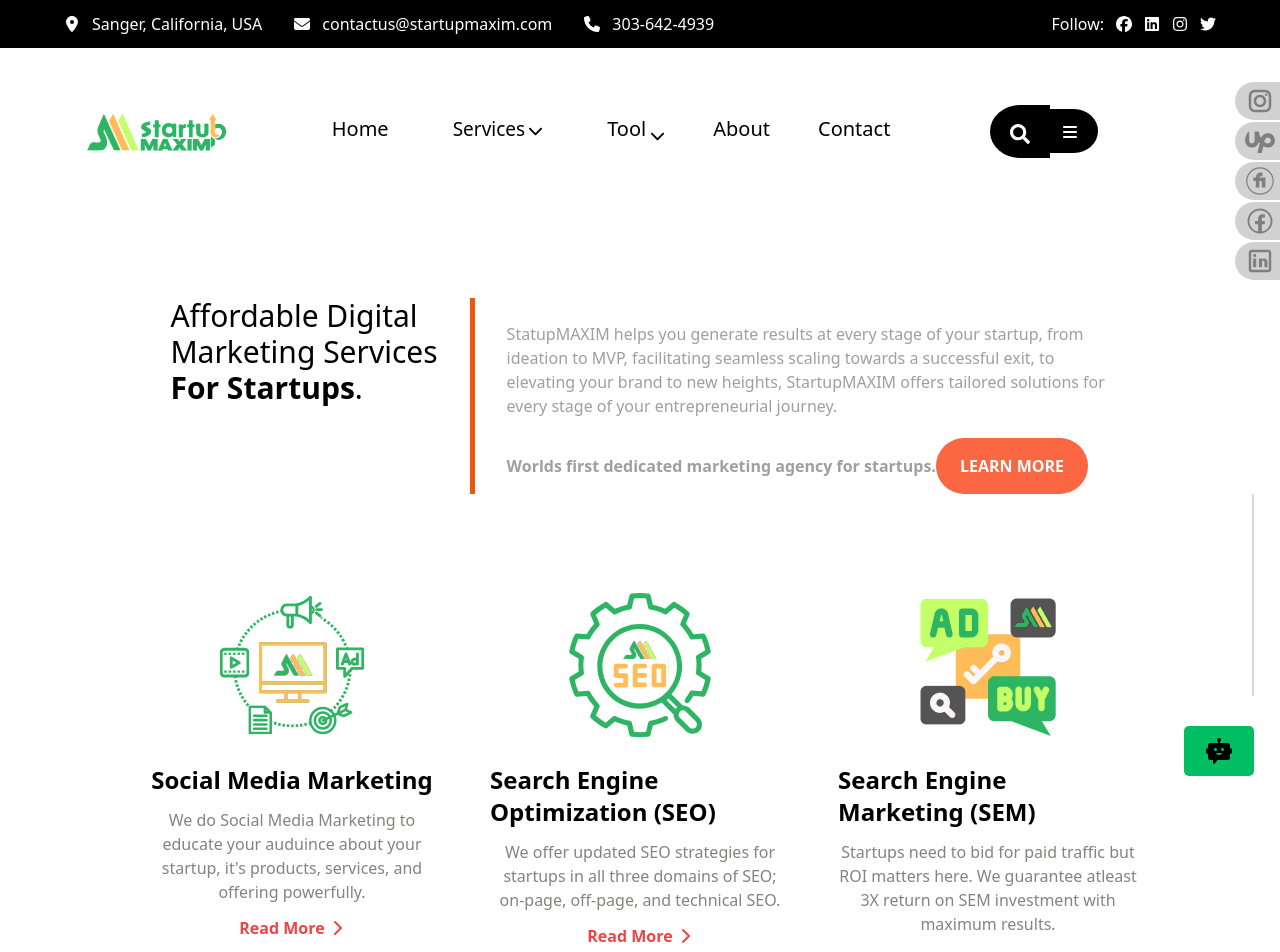
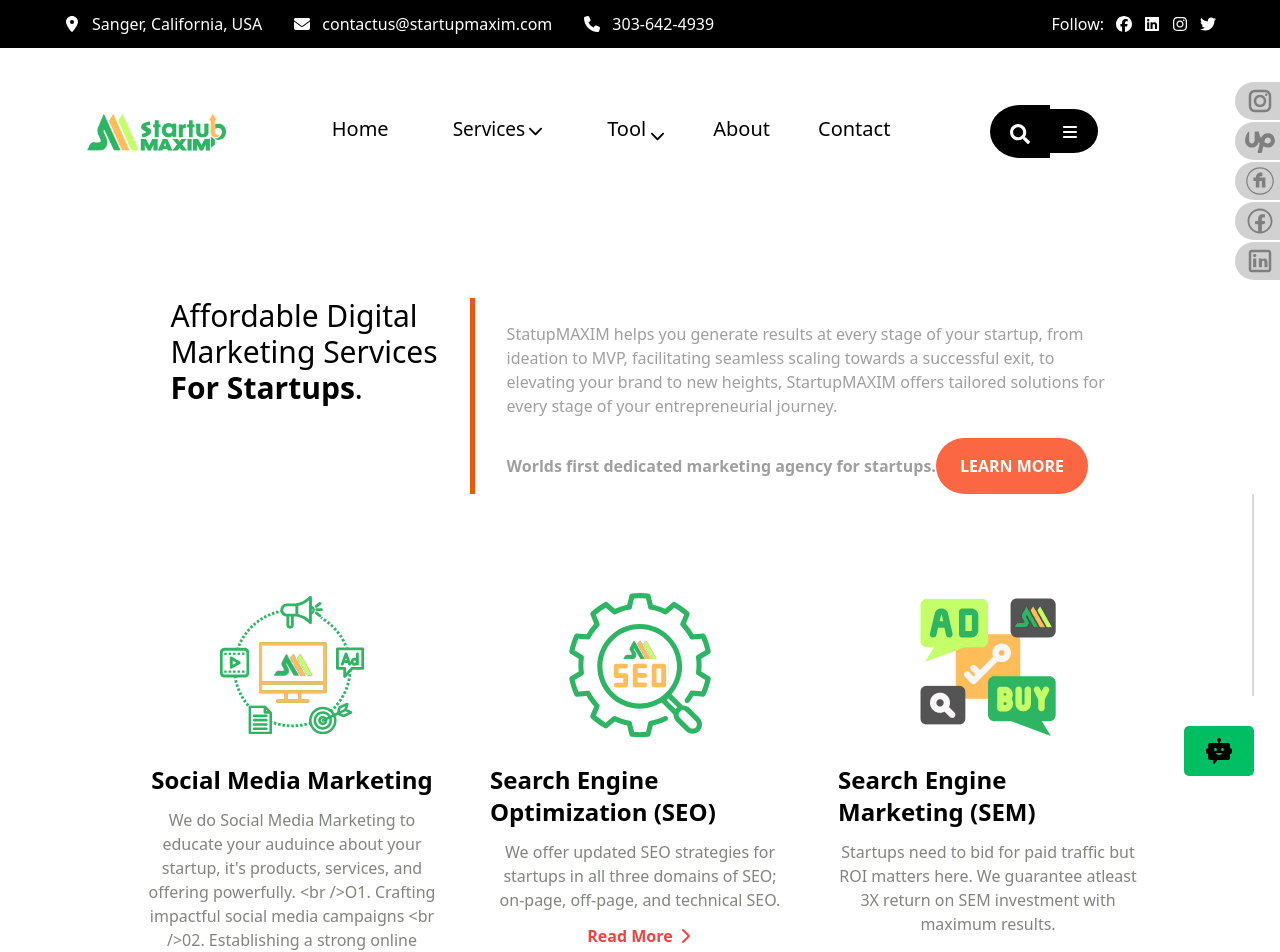
Before and after one commit to mhmAdmin1122/startupMAXIM, a Next.js app: page / in a window 1280 px wide. Shown: the top 952 px of the page. Built offline with nearby package versions, Linux system fonts and the light colour scheme.

Commit message:
List of services added

```diff
--- a/pages/Components/H/HomeSection.tsx
+++ b/pages/Components/H/HomeSection.tsx
@@ -76,7 +76,13 @@
           imageUrl={card1}
           altText="first card"
           title="Social Media Marketing"
-          desc="We do Social Media Marketing to educate your auduince about your startup, it's products, services, and offering powerfully."
+          desc="We do Social Media Marketing to educate your auduince about your startup, it's products, services, and offering powerfully.
+          <br />O1. Crafting impactful social media campaigns
+          <br />02. Establishing a strong online presence
+          <br />03. Social media content creation and management
+          <br />04. Audience engagement and community building
+          <br />05. Performance analytics and optimization
+          "
           linkurl="/"
         />
         <ServiceCard
```
